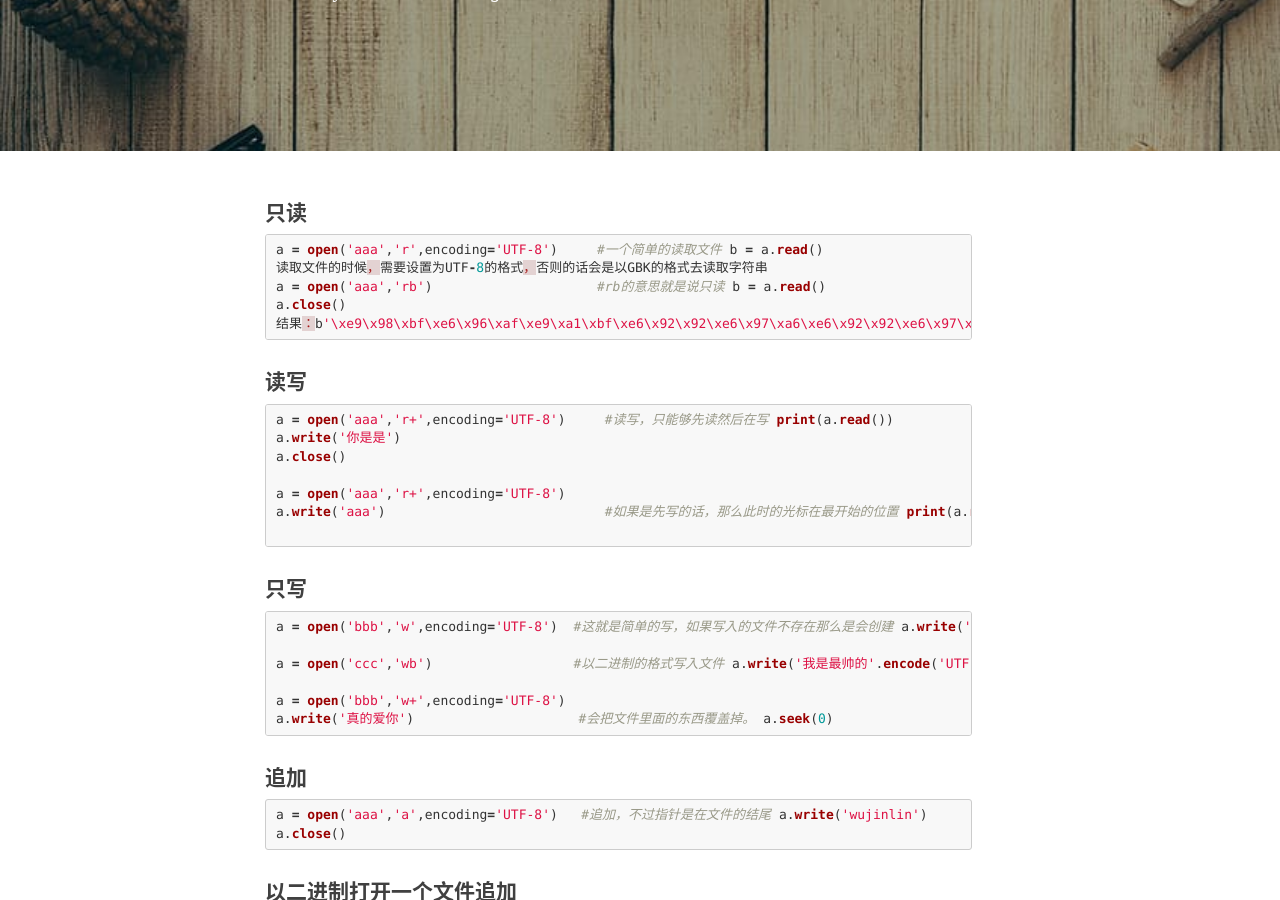
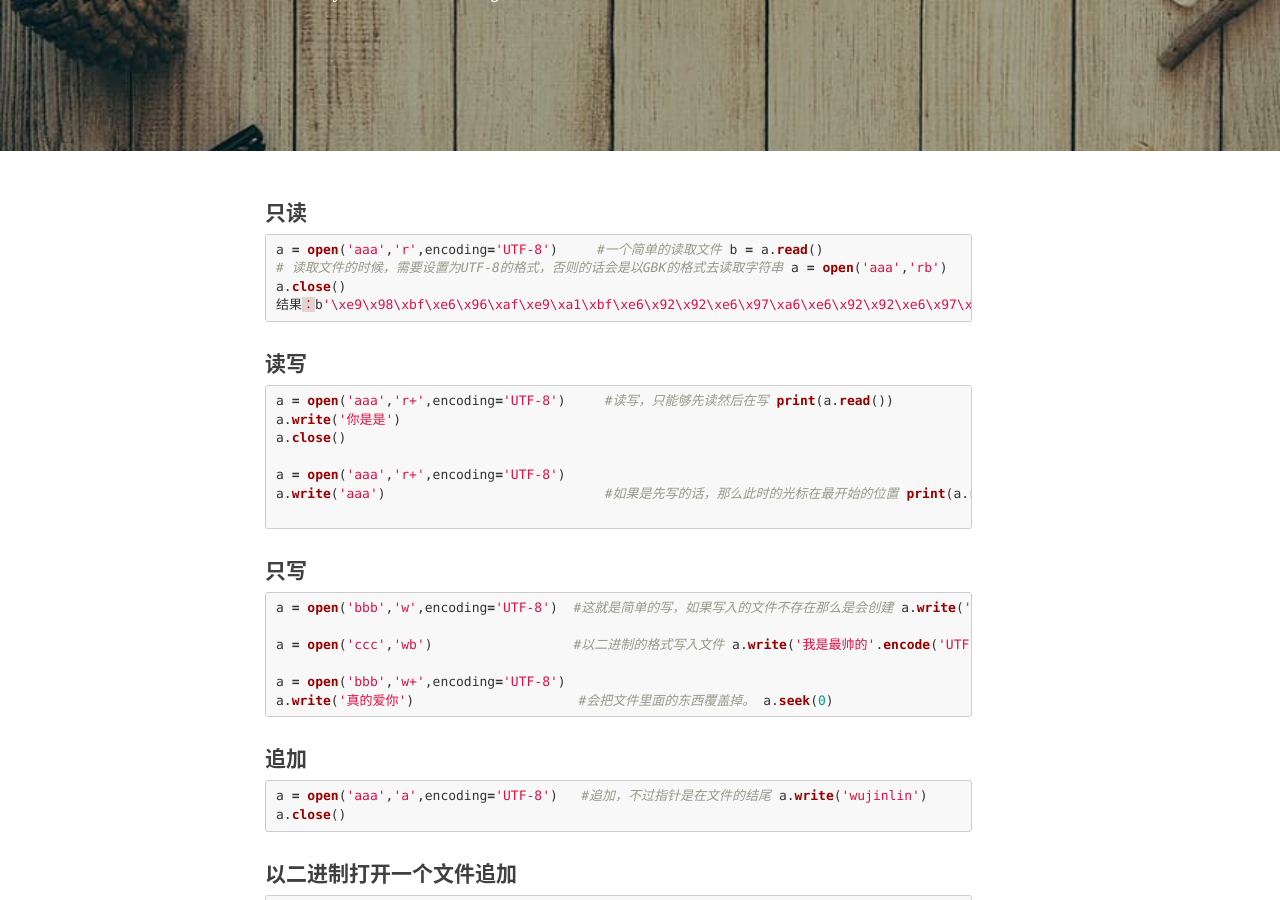
Before and after one commit to Silentsoul04/WUHUIJUNG.github.io, a Jekyll site: the page built from _posts/2018-8-21-pythonIO文件.md, in a window 1280 px wide and 900 px high, scrolled down 306 px. Built offline with Jekyll 4.4.1, drawn with Linux system fonts in a browser that asks for light colours; nearby versions of some CDN libraries; comment, search, counter and statistics services are not loaded.

Commit message:
python
12321

```diff
--- a/_posts/2018-8-21-pythonIO文件.md
+++ b/_posts/2018-8-21-pythonIO文件.md
@@ -12,7 +12,7 @@ a = open('aaa','r',encoding='UTF-8')     #一个简单的读取文件
 b = a.read()                             #直接访问当前路径下的文件
 print(b)                                 #遇到了一个问题，就是编码的问题.
 a.close()
-读取文件的时候，需要设置为UTF-8的格式，否则的话会是以GBK的格式去读取字符串
+# 读取文件的时候，需要设置为UTF-8的格式，否则的话会是以GBK的格式去读取字符串
 a = open('aaa','rb')                     #rb的意思就是说只读
 b = a.read()                             #用于那种不是文本类型的文件，比如图片
 print(b)
```
